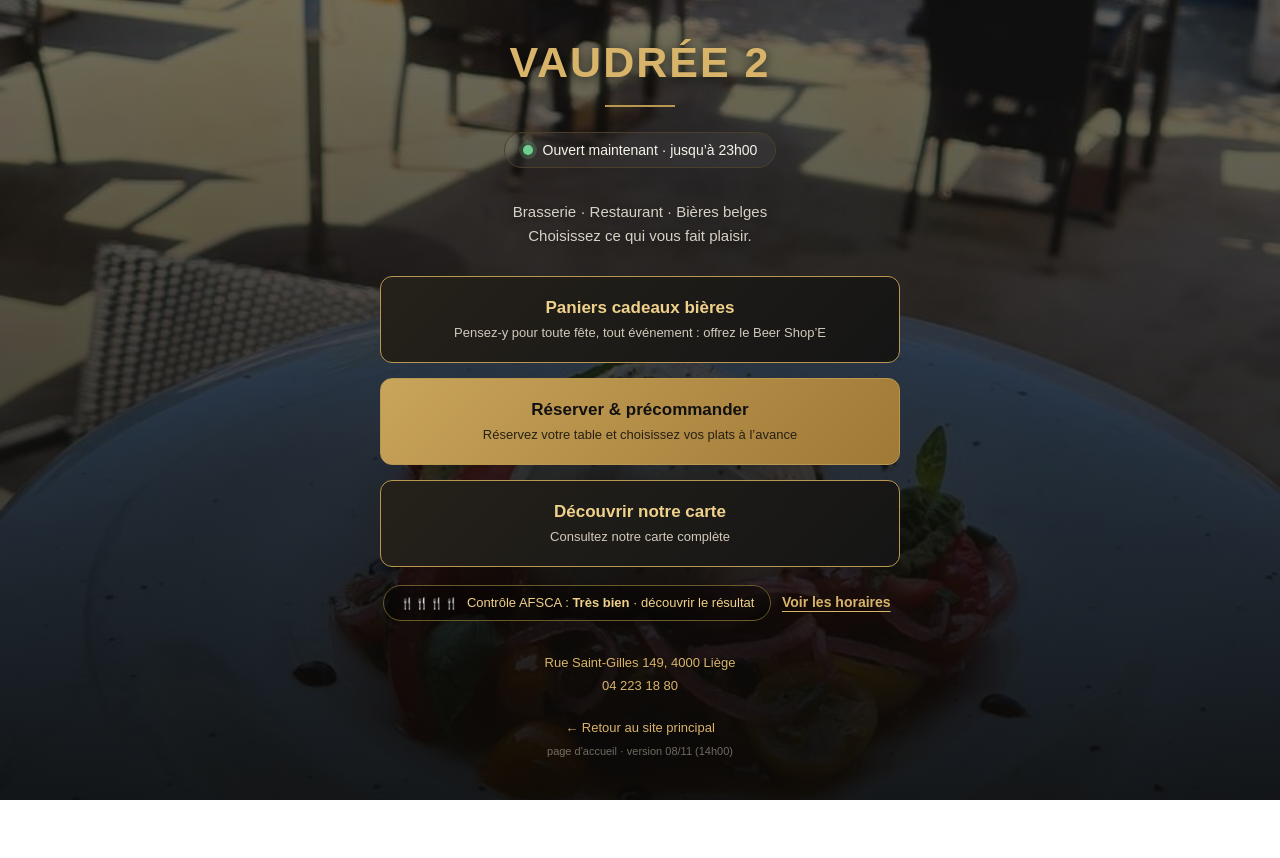
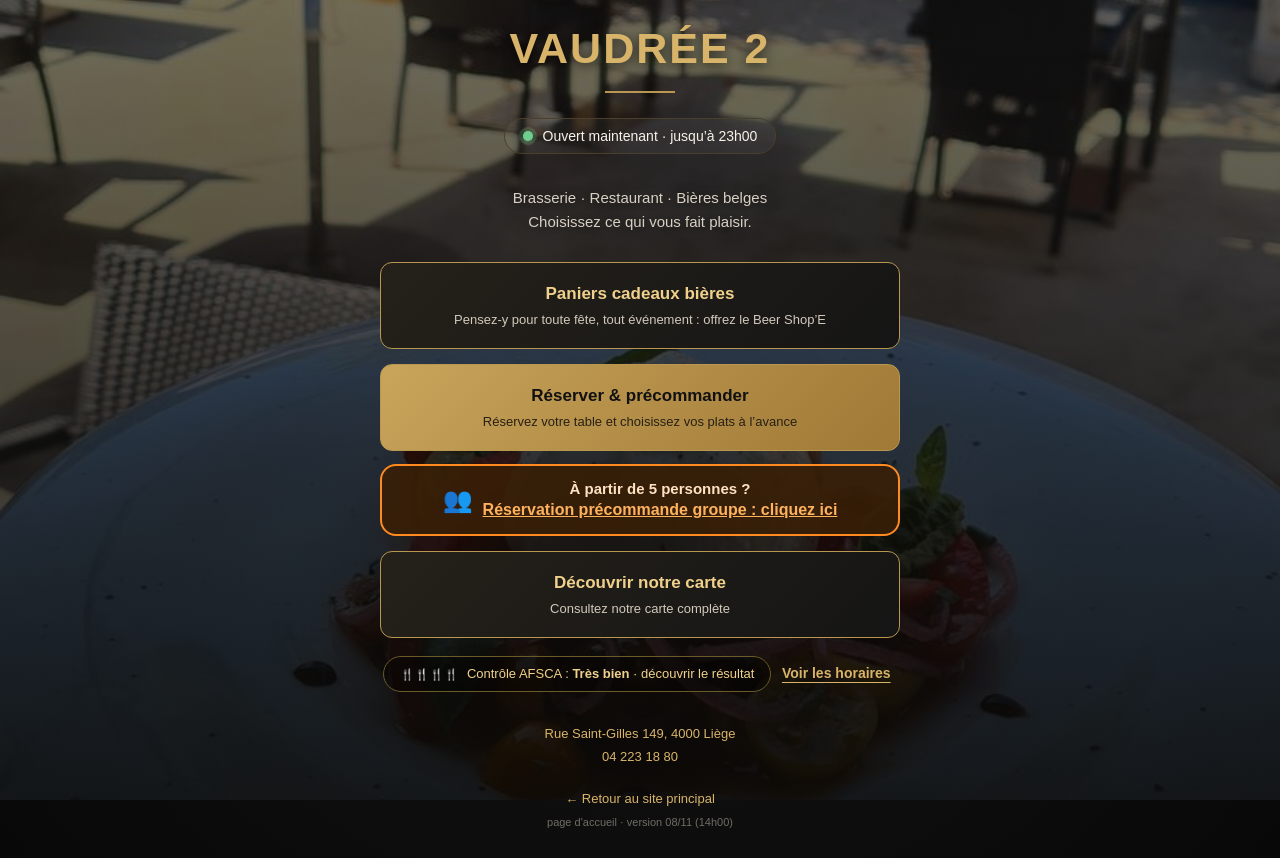
Before and after one commit to vaudree2/saint-gilles, a plain HTML site: page accueil-qr.html in a window 1280 px wide. Before the commit the page ends 800 px from the top, so only its background shows below. Drawn offline with Linux system fonts and the light colour scheme.

Commit message:
Update accueil-qr.html

```diff
--- a/accueil-qr.html
+++ b/accueil-qr.html
@@ -177,6 +177,12 @@
     .brand, .subtitle { text-shadow: 0 2px 12px rgba(0,0,0,.65); }
     .address { color: #d3cbbd; }
     @media (prefers-reduced-data: reduce) { .bg { background: #111111; } }
+    .grp{display:flex;align-items:center;justify-content:center;gap:10px;margin:-2px 0 0;padding:13px 16px;border:2px solid #ff8a1f;border-radius:16px;background:rgba(58,31,6,.88);color:#ffe2c2;font-size:15px;font-weight:600;text-align:center;text-decoration:none;line-height:1.35;animation:grpPulse 2s ease-in-out infinite}
+    .grp .ic{font-size:24px}
+    .grp strong{display:block;color:#ffb25e;font-size:16px;text-decoration:underline}
+    .grp:hover{background:rgba(255,138,31,.25)}
+    @keyframes grpPulse{0%,100%{box-shadow:0 0 0 0 rgba(255,138,31,.55)}50%{box-shadow:0 0 0 9px rgba(255,138,31,0)}}
+    @media (prefers-reduced-motion:reduce){.grp{animation:none}}
     .afsca{display:inline-block;margin-top:18px;padding:8px 16px;border:1px solid #6b5a2a;border-radius:999px;background:rgba(0,0,0,.35);color:#f0d18b;font-size:13px;text-decoration:none;line-height:1.4}
     .afsca span{font-size:11px;letter-spacing:1px;margin-right:4px}
     .afsca:hover{background:rgba(216,180,106,.18)}
@@ -209,6 +215,8 @@
         Réserver &amp; précommander
         <span>Réservez votre table et choisissez vos plats à l’avance</span>
       </a>
+
+      <a class="grp" href="reservation-groupe.html"><span class="ic" aria-hidden="true">👥</span><span>À partir de 5 personnes ?<strong>Réservation précommande groupe : cliquez ici</strong></span></a>
 
       <a class="button" href="menu.html">
         Découvrir notre carte
```
